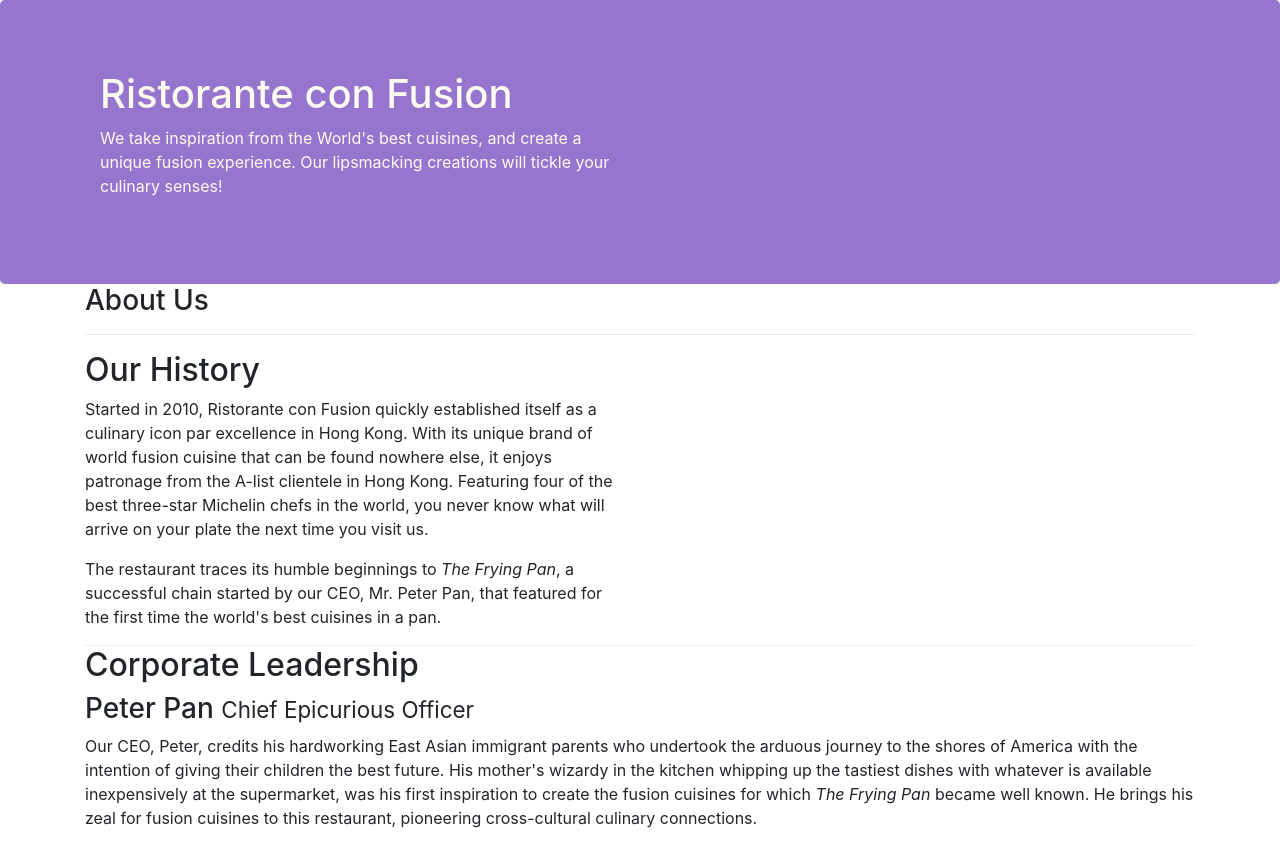
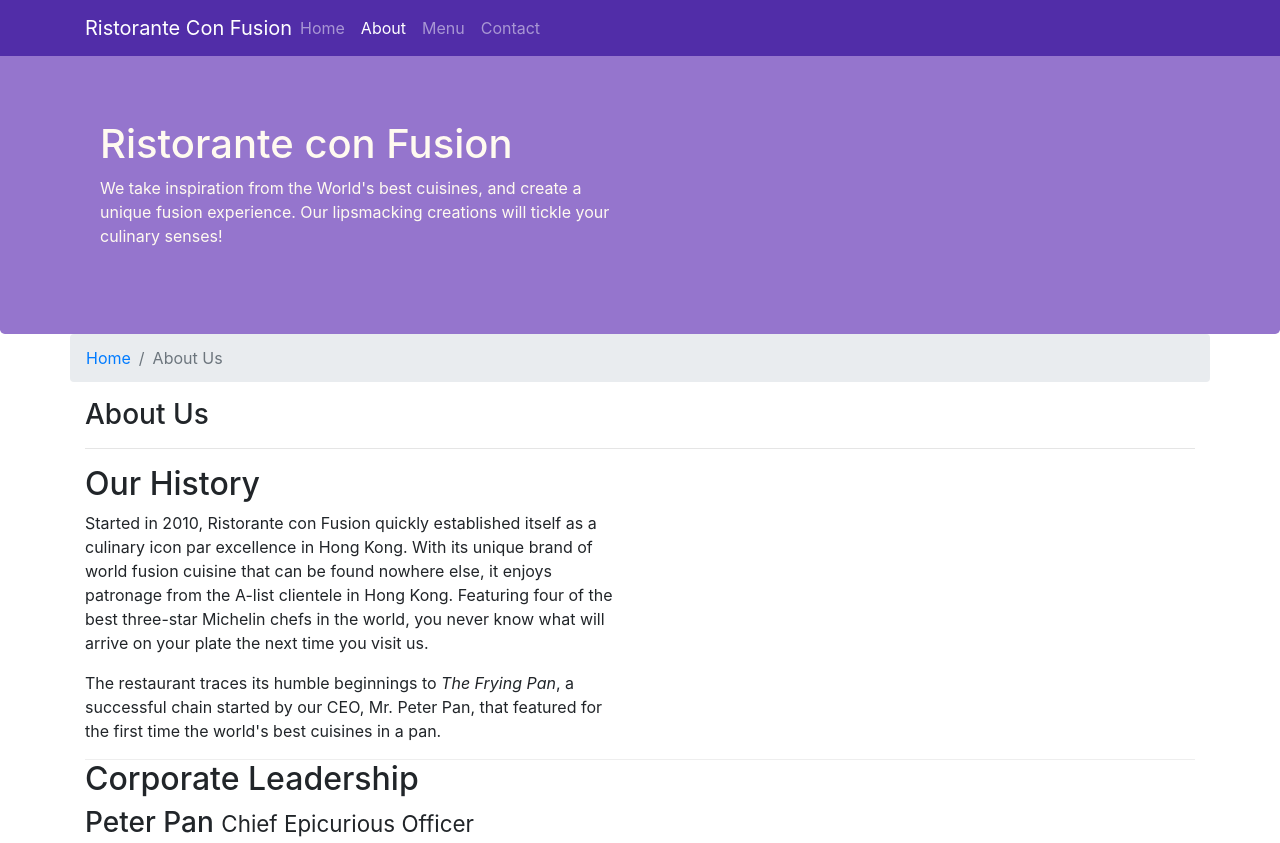
Before and after one commit to BilalRaza/bootstrap, a website: page aboutus.html in a window 1280 px wide. Shown: the top 843 px of the page. Drawn offline with nearby package versions, Linux system fonts and the light colour scheme.

Commit message:
navbar and breadcrumb

```diff
--- a/CSS/styleaboutus.css
+++ b/CSS/styleaboutus.css
@@ -31,3 +31,12 @@
         margin: 0px;
         color:#0f0f0f;
     }
+    body{
+        padding:50px 0px 0px 0px;
+        z-index:0;
+
+    }
+    .navbar-dark{
+        background-color: #512da8;
+
+    }
--- a/CSS/styles.css
+++ b/CSS/styles.css
@@ -23,8 +23,17 @@ background: #9575cd;
 color:floralwhite;
 
 }
-.address{
+address{
     font-size: 80%;
     margin: 0px;
     color:#0f0f0f;
 }
+body{
+    padding:50px 0px 0px 0px;
+    z-index:0;
+
+}
+.navbar-dark{
+    background-color: #512da8;
+
+}
--- a/aboutus.html
+++ b/aboutus.html
@@ -12,8 +12,32 @@
 
 </head>
 
-<body class>
+<body>
+        <nav class="navbar navbar-dark navbar-expand-sm  fixed-top">
+                <div class="container">
+                    <button class="navbar-toggler" type="button" data-toggole="collapse" data-target="#Navbar">
+                        <span class="navbar-toggler-icon"></span>
 
+                    </button>
+
+                    <a class="navbar-brand mr-auto" href="#">Ristorante Con Fusion</a>
+
+                    <div class="collapse navbar-collapse" id="Navbar">
+                    <ul class="navbar-nav mr-auto">
+                        <li class="nav-item  "><a class="nav-link" href="./index.html">Home</a>
+                        </li>
+                        <li class="nav-item active "><a class="nav-link" href="#">About</a>
+                        </li>
+                        <li class="nav-item "><a class="nav-link" href="#">Menu</a>
+                        </li>
+                        <li class="nav-item "><a class="nav-link" href="#">Contact</a>
+                        </li>
+                    </ul>
+
+                </div>
+                </div>
+
+            </nav>
     <header class="  jumbotron">
         <div class="container">
             <div class="row row-header">
@@ -29,6 +53,14 @@
 
     <div class="container">
         <div class="row">
+            <ol class="col-12 breadcrumb">
+<li class="breadcrumb-item">
+    <a href="./index.html">Home</a>
+</li>
+<li class="breadcrumb-item active">About Us
+
+</li>
+            </ol>
             <div class="col-12 col-sm-12">
                <h3>About Us</h3>
                <hr>
@@ -69,7 +101,7 @@
                 <div class="col-4 offset-1 col-sm-2">
                     <h5>Links</h5>
                     <ul class="list-unstyled">
-                        <li><a href="#">Home</a></li>
+                        <li><a href="./index.html">Home</a></li>
                         <li><a href="#">About</a></li>
                         <li><a href="#">Menu</a></li>
                         <li><a href="#">Contact</a></li>
```
Also changed, not shown: index.html (+26 -1 lines), trying.html (+13 -3 lines).
